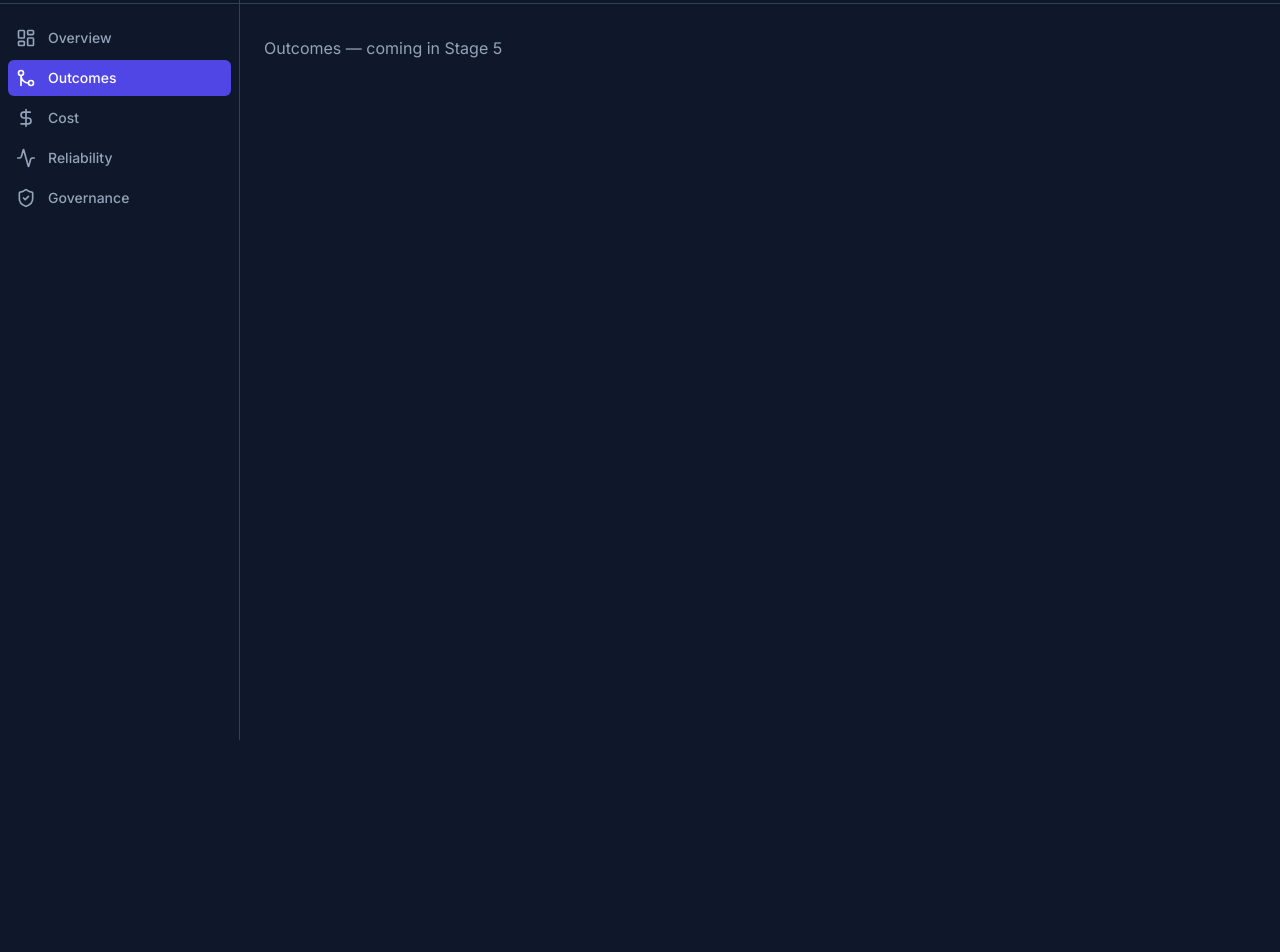
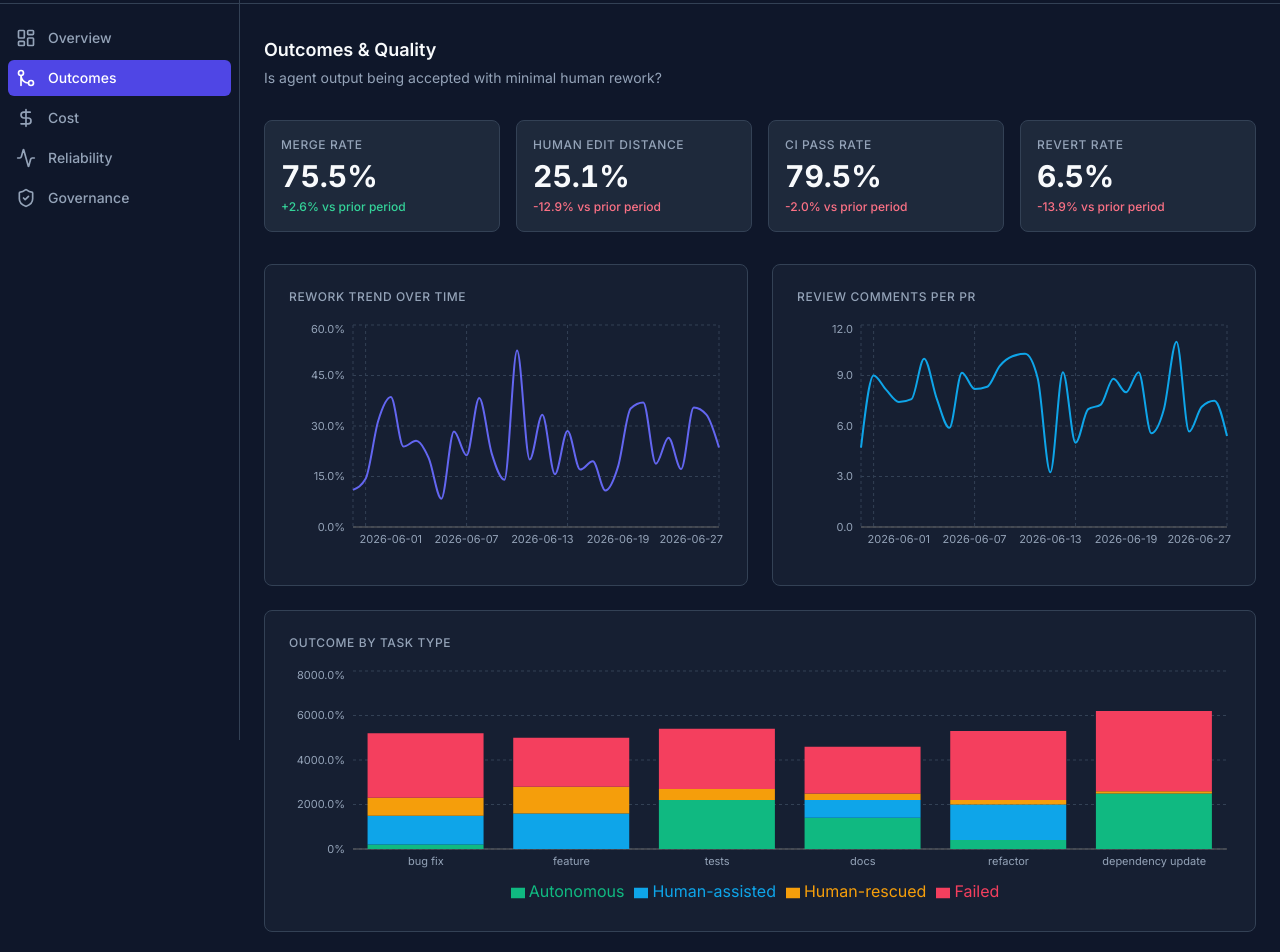
Before and after one commit to red-avtovo/flightdeck, a React (Vite) app: page /flightdeck/outcomes in a window 1280 px wide. Shown: the part 60-1012 px from the top of the page. Before the commit the page ends 800 px from the top, so only its background shows below. Built offline with nearby package versions, Linux system fonts and the light colour scheme; sample sign-in values are in the browser's storage.

Commit message:
feat: implement OutcomesPage with edit distance trend and PR outcomes table

```diff
--- a/src/pages/OutcomesPage.tsx
+++ b/src/pages/OutcomesPage.tsx
@@ -1,3 +1,82 @@
+import { getOutcomesMetrics } from '../mock/api'
+import { useFilters } from '../hooks/useFilters'
+import { useMockData } from '../hooks/useMockData'
+import { KpiCard } from '../components/cards/KpiCard'
+import { LineChart } from '../components/charts/LineChart'
+import { BarChart } from '../components/charts/BarChart'
+import { OutcomeTable } from '../components/tables/OutcomeTable'
+import { formatPercent } from '../lib/utils'
+
 export default function OutcomesPage() {
-  return <p className="text-slate-400">Outcomes — coming in Stage 5</p>
+  const { period, teamId, model } = useFilters()
+  const { data, loading } = useMockData(() => getOutcomesMetrics(period), [period, teamId, model])
+
+  const BAND_SERIES = [
+    { key: 'autonomous',     label: 'Autonomous',     color: '#10b981' },
+    { key: 'human_assisted', label: 'Human-assisted', color: '#0ea5e9' },
+    { key: 'human_rescued',  label: 'Human-rescued',  color: '#f59e0b' },
+    { key: 'failed',         label: 'Failed',         color: '#f43f5e' },
+  ]
+
+  if (loading || !data) {
+    return (
+      <div className="space-y-6" role="status" aria-label="Loading outcomes">
+        <div className="grid grid-cols-2 md:grid-cols-4 gap-4">
+          {Array.from({ length: 4 }).map((_, i) => (
+            <div key={i} className="animate-pulse rounded bg-slate-800 h-24" />
+          ))}
+        </div>
+        <div className="grid grid-cols-1 lg:grid-cols-2 gap-6">
+          {Array.from({ length: 3 }).map((_, i) => (
+            <div key={i} className="animate-pulse rounded bg-slate-800 h-64" />
+          ))}
+        </div>
+        <div className="animate-pulse rounded bg-slate-800 h-48" />
+      </div>
+    )
+  }
+
+  const { kpis, editDistanceTrend, outcomeByTaskType, reviewCommentsTrend, prOutcomes } = data
+
+  const editDistanceSeries = [{ key: 'value', label: 'Edit Distance %', color: '#6366f1' }]
+  const commentsSeries = [{ key: 'value', label: 'Avg Review Comments', color: '#0ea5e9' }]
+  const outcomeData = outcomeByTaskType.map(d => ({ name: d.taskType.replace(/_/g, ' '), ...d }))
+
+  return (
+    <div className="space-y-8">
+      <div>
+        <h1 className="text-lg font-semibold text-slate-50 mb-1">Outcomes & Quality</h1>
+        <p className="text-sm text-slate-400">Is agent output being accepted with minimal human rework?</p>
+      </div>
+
+      <div className="grid grid-cols-2 md:grid-cols-4 gap-4">
+        <KpiCard title="Merge Rate" value={kpis.mergeRate.value} format="percent" trend={kpis.mergeRate.trendPct} tooltip="Merged PRs ÷ PRs opened by agent" />
+        <KpiCard title="Human Edit Distance" value={kpis.humanEditDistancePct.value / 100} format="percent" trend={kpis.humanEditDistancePct.trendPct} tooltip="Avg human commits/lines after the agent, over total" />
+        <KpiCard title="CI Pass Rate" value={kpis.ciFirstAttemptPassRate.value} format="percent" trend={kpis.ciFirstAttemptPassRate.trendPct} tooltip="Share of agent PRs whose FIRST CI run passed" />
+        <KpiCard title="Revert Rate" value={kpis.revertRate.value} format="percent" trend={kpis.revertRate.trendPct} tooltip="PRs reverted ÷ merged PRs" />
+      </div>
+
+      <div className="grid grid-cols-1 lg:grid-cols-2 gap-6">
+        <div className="rounded-lg border border-slate-700 bg-slate-800/50 p-6">
+          <h2 className="text-xs font-medium uppercase tracking-wider text-slate-400 mb-4">Rework trend over time</h2>
+          <LineChart data={editDistanceTrend} series={editDistanceSeries} formatY={v => `${v.toFixed(1)}%`} />
+        </div>
+
+        <div className="rounded-lg border border-slate-700 bg-slate-800/50 p-6">
+          <h2 className="text-xs font-medium uppercase tracking-wider text-slate-400 mb-4">Review comments per PR</h2>
+          <LineChart data={reviewCommentsTrend} series={commentsSeries} formatY={v => v.toFixed(1)} />
+        </div>
+
+        <div className="rounded-lg border border-slate-700 bg-slate-800/50 p-6 col-span-full">
+          <h2 className="text-xs font-medium uppercase tracking-wider text-slate-400 mb-4">Outcome by task type</h2>
+          <BarChart data={outcomeData} series={BAND_SERIES} xKey="name" stacked formatY={v => formatPercent(v)} />
+        </div>
+      </div>
+
+      <div className="rounded-lg border border-slate-700 bg-slate-800/50 p-6">
+        <h2 className="text-xs font-medium uppercase tracking-wider text-slate-400 mb-4">PR outcomes by repo & task type</h2>
+        <OutcomeTable rows={prOutcomes} />
+      </div>
+    </div>
+  )
 }
```
Also changed, not shown: 1 other file (tests, documents, lock files or other folders).
